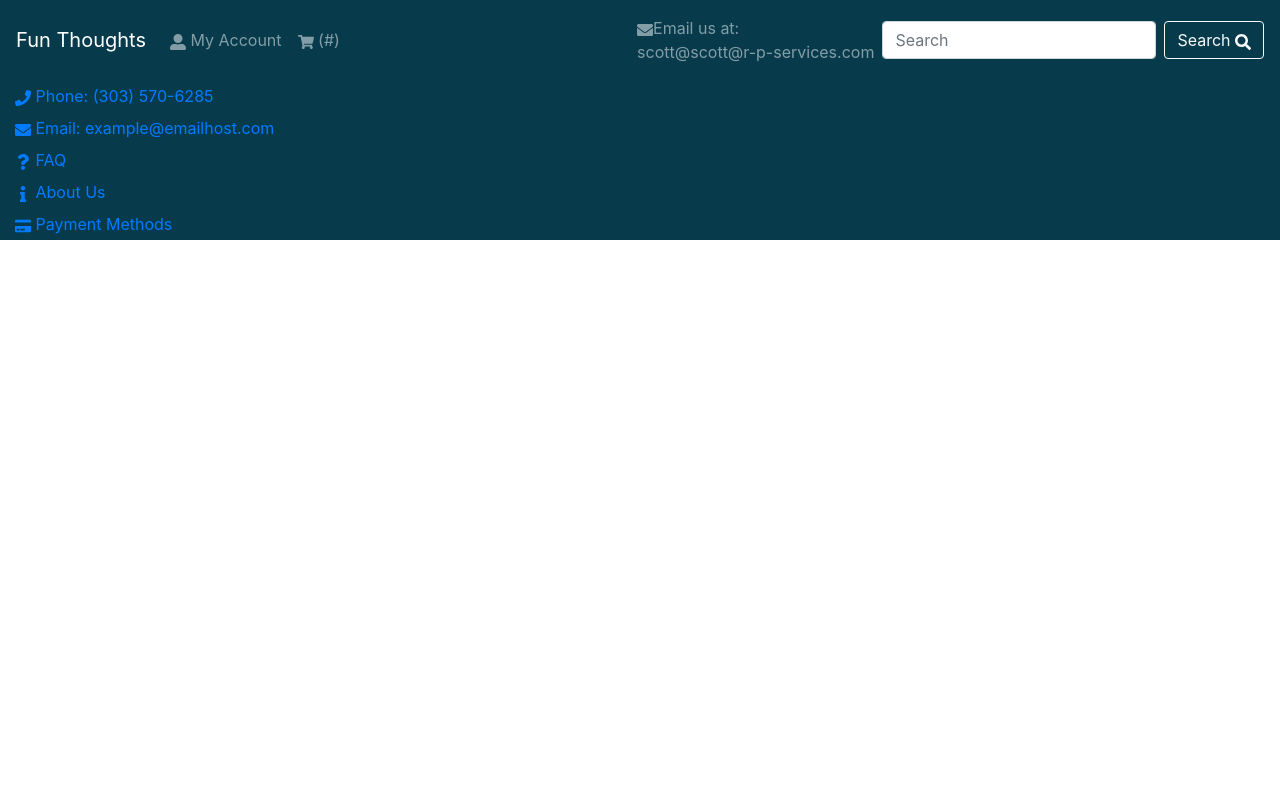
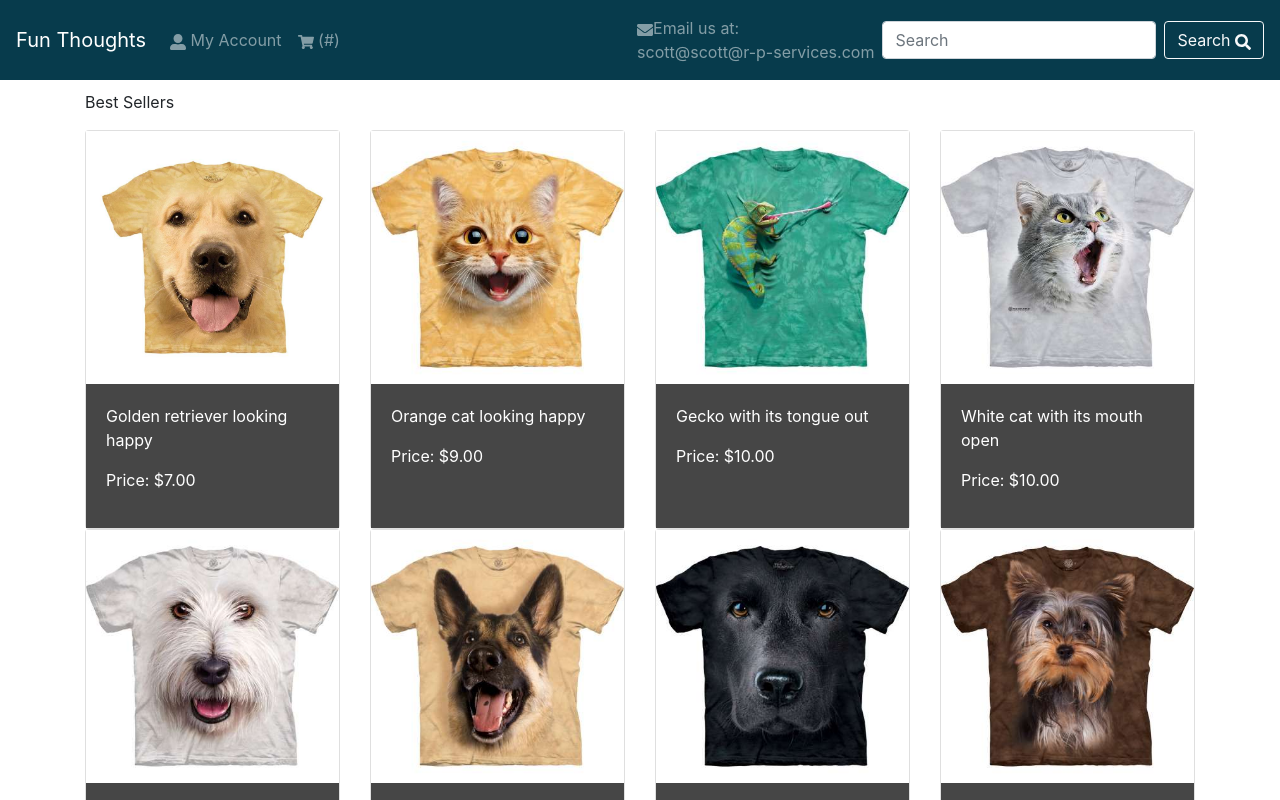
Before and after one commit to RSnodgrass92/fun-thoughts, a React (Create React App) app: page /bestsellers in a window 1280 px wide. Shown: the top 800 px of the page. Built offline with nearby package versions, Linux system fonts and the light colour scheme.

Commit message:
Show all in Category logic added to BS

```diff
--- a/src/App.js
+++ b/src/App.js
@@ -11,9 +11,14 @@ import FAQ from "./pages/faq.js"
 import MyAccount from "./pages/myaccount.js"
 import PaymentMethods from "./pages/paymentmethods.js"
 import ShoppingCart from "./pages/shoppingcart.js"
+import BestSellers from "./pages/bestsellers.js"
+import Mens from "./pages/mens.js"
+import Womens from "./pages/womens.js"
+import ForEveryone from "./pages/foreveryone.js"
 //Components
 import Header from "./components/nav.js"
 import Footer from "./components/footer.js"
+
 
 
 
@@ -30,6 +35,10 @@ class App extends Component {
                 <Route path="/myaccount" component={MyAccount}/>
                 <Route path="/paymentmethods" component={PaymentMethods}/>
                 <Route path="/shoppingcart" component={ShoppingCart}/>
+                <Route path="/bestsellers" component={BestSellers}/>
+                <Route path="/mens" component={Mens}/>
+                <Route path="/womens" component={Womens}/>
+                <Route path="/foreveryone" component={ForEveryone}/>
                 </Switch>
                 <Footer />
             </Router>
--- a/src/components/shelf.js
+++ b/src/components/shelf.js
@@ -1,7 +1,7 @@
 import { Component } from 'react';
 import {FaArrowRight, FaArrowLeft} from "react-icons/fa";
 import Teecard  from "./teecard.js"
-
+import {Link} from "react-router-dom"
 
 class Shelf extends Component
 {
@@ -166,9 +166,9 @@ render(){
   return(
     <div className="container">
     <div className="row align-items-center"></div>
-    <button className={`col-7 col-sm-4 col-md-3 shelftag  ${this.state.cssclass}`}>{this.props.shelftag}</button>
+    <Link to={this.props.path}><button className={`col-7 col-sm-4 col-md-3 shelftag  ${this.state.cssclass}`}>{this.props.shelftag}</button></Link>
       <span className="col-3   offset-sm-5 offset-md-7">
-        <button className="arrowbtn mr-1" onClick={this.leftArrow.bind(this)}><FaArrowLeft className={`${this.state.cssclassa}`}/>   </button><button className="arrowbtn ml-1" onClick={this.rightArrow.bind(this)}><FaArrowRight className={`${this.state.cssclassa}`} /></button></span>
+        <button className="arrowbtn mr-1" onClick={this.leftArrow.bind(this)}><FaArrowLeft className={`${this.state.cssclassa}`}/></button><button className="arrowbtn ml-1" onClick={this.rightArrow.bind(this)}><FaArrowRight className={`${this.state.cssclassa}`} /></button></span>
     <div className="row">
     <div className={`underline col-12 my-0  ${this.state.cssclass}`}></div>
     </div>
--- /dev/null
+++ b/src/pages/bestsellers.js
@@ -0,0 +1,40 @@
+import { Component } from 'react';
+import TeeCard from "../components/teecard.js"
+import {everyShirt} from "../components/shirtarray.js";
+
+const filteredArr= everyShirt.filter(item=>item.tags.includes("fe"));
+//! add logic if not diviible by four, multiple pages, max length PUT THIS IN A SEPERATE COMPONENT AND REUSE
+const show=[];
+for(let x=0; x<filteredArr.length-1; x+=4)
+{
+    show.push(<div className="row">
+        <div className="col" >
+        <TeeCard shirt={filteredArr[x].image}  description={filteredArr[x].description} price={filteredArr[x].price}></TeeCard>
+        </div>
+        <div className="col" >
+        <TeeCard shirt={filteredArr[x+1].image}  description={filteredArr[x+1].description} price={filteredArr[x+1].price}></TeeCard>
+        </div>
+        <div className="col" >
+        <TeeCard shirt={filteredArr[x+2].image}  description={filteredArr[x+2].description} price={filteredArr[x+2].price}></TeeCard>
+        </div>
+        <div className="col" >
+        <TeeCard shirt={filteredArr[x+3].image}  description={filteredArr[x+3].description} price={filteredArr[x+3].price}></TeeCard>
+        </div>
+        </div> );
+}
+
+class BestSellers extends Component
+
+{
+    render() {
+        return (
+        <div className="container">
+        <p>Best Sellers</p>
+            {show}
+        </div>
+            )
+      }
+};
+
+
+export default BestSellers;
--- /dev/null
+++ b/src/pages/foreveryone.js
@@ -0,0 +1,15 @@
+import { Component } from 'react';
+
+class ForEveryone extends Component
+{
+    render()
+    {
+        return(
+            <div>
+            <p>ForEveryone page</p>
+            </div>
+        )
+    }
+}
+
+export default ForEveryone;
--- a/src/pages/home.js
+++ b/src/pages/home.js
@@ -20,10 +20,10 @@ class Home extends Component
         <div>
         <div className="container">
         <h1 className="col mt-2 text-center "><span>Fun</span>Thoughts</h1>
-        <Shelf shelftag="Best Sellers" shirtArr={bestsellersArr}/>
-        <Shelf shelftag="Mens" shirtArr={mensArr}/>
-        <Shelf shelftag="Womens" shirtArr={womensArr}/>
-        <Shelf shelftag="For Everyone" shirtArr={everyoneArr}/>
+        <Shelf shelftag="Best Sellers" shirtArr={bestsellersArr} path="/bestsellers"/>
+        <Shelf shelftag="Mens" shirtArr={mensArr} path="/mens"/>
+        <Shelf shelftag="Womens" shirtArr={womensArr} path="/womens"/>
+        <Shelf shelftag="For Everyone" shirtArr={everyoneArr} path="/foreveryone"/>
         </div>
         </div>
        )
--- /dev/null
+++ b/src/pages/mens.js
@@ -0,0 +1,15 @@
+import { Component } from 'react';
+
+class Mens extends Component
+{
+    render()
+    {
+        return(
+            <div>
+            <p>Mens page</p>
+            </div>
+        )
+    }
+}
+
+export default Mens;
--- /dev/null
+++ b/src/pages/womens.js
@@ -0,0 +1,15 @@
+import { Component } from 'react';
+
+class Womens extends Component
+{
+    render()
+    {
+        return(
+            <div>
+            <p>Womens page</p>
+            </div>
+        )
+    }
+}
+
+export default Womens;
```
Also changed, not shown: 1 other file (tests, documents, lock files or other folders).
